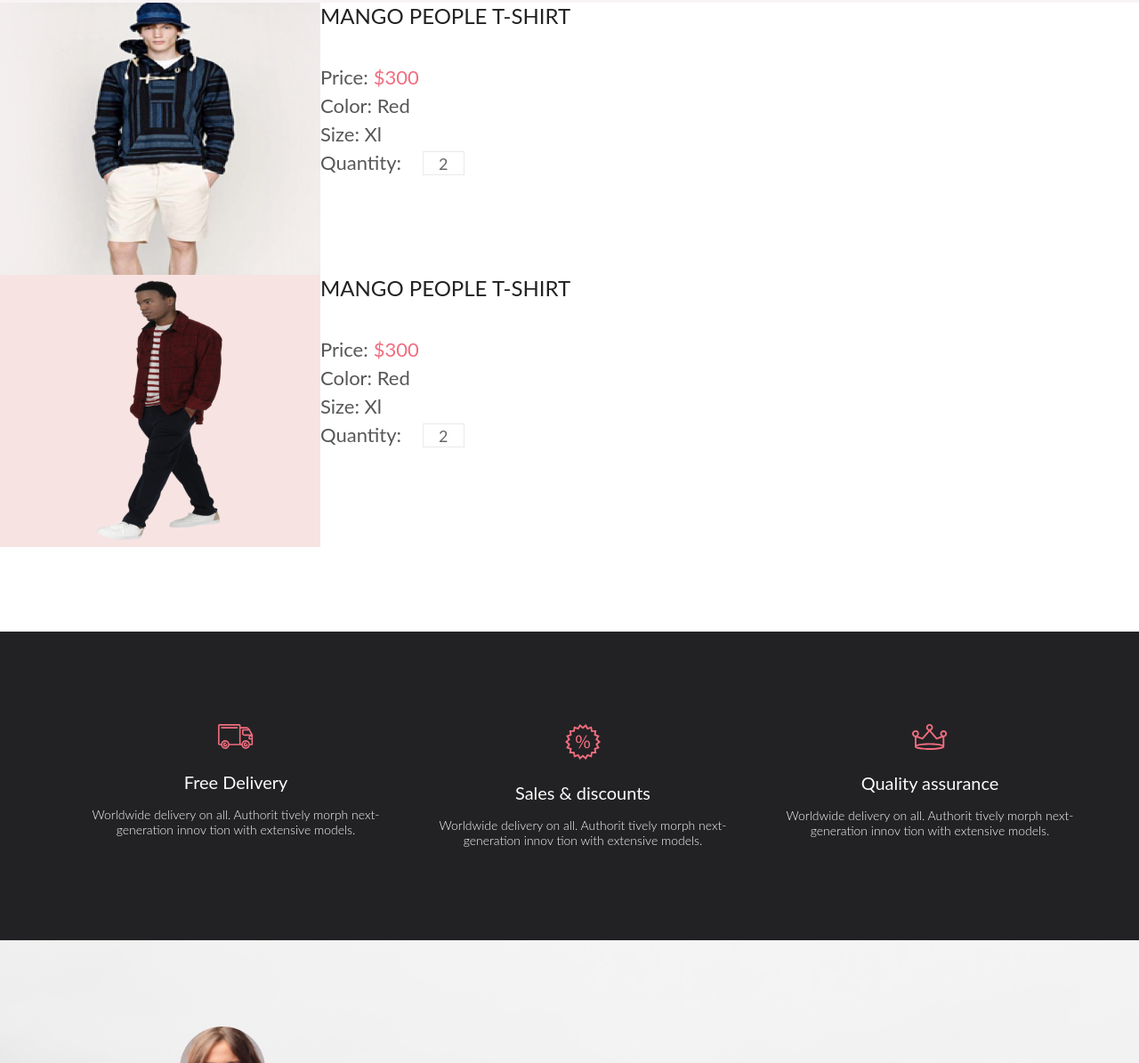
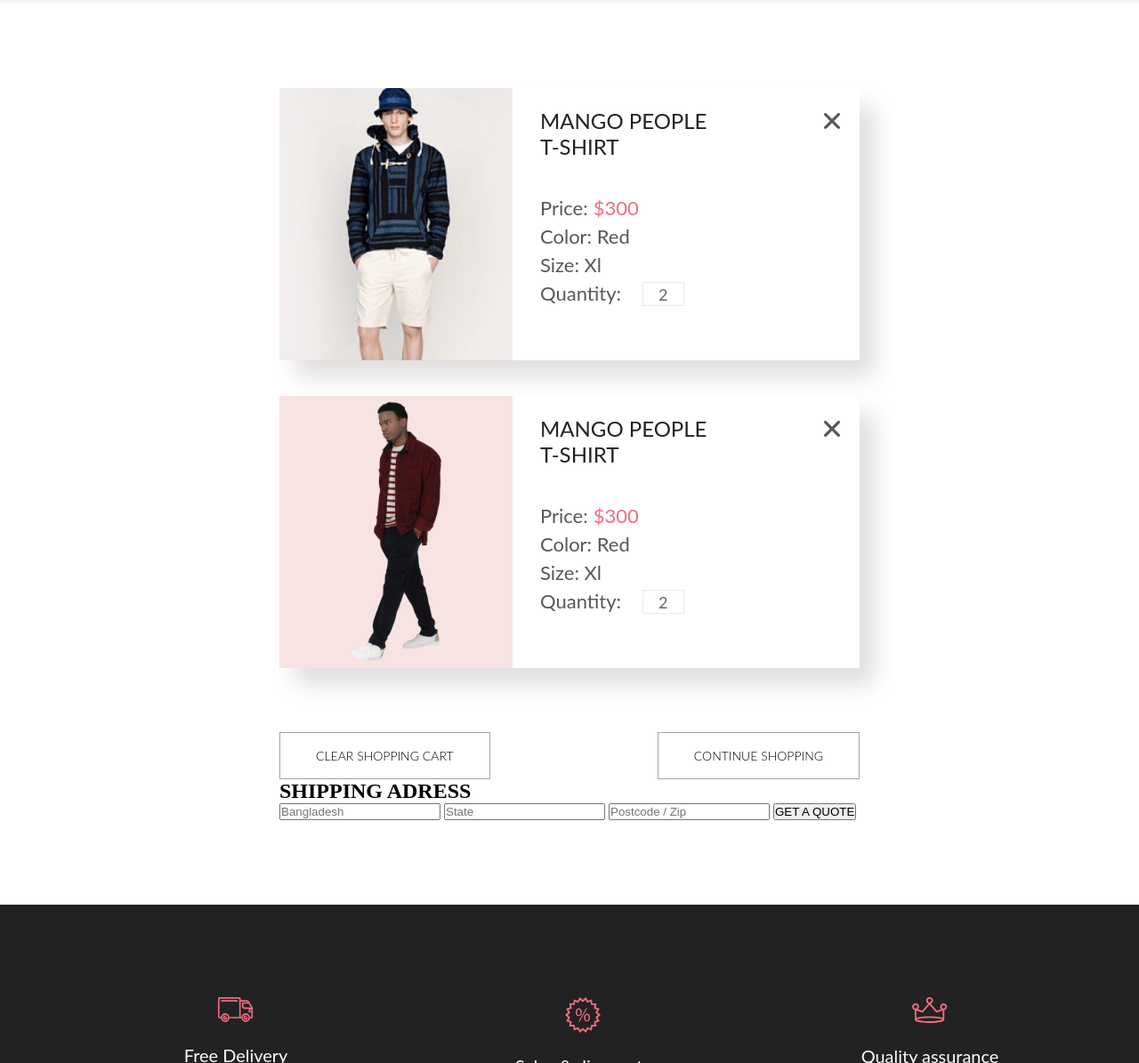
Before and after one commit to Salis666/Shop-layout, a plain HTML site: page cart.html in a window 1280 px wide. Shown: the part 224-1419 px from the top of the page at 89% size. Drawn offline with Linux system fonts and the light colour scheme.

Commit message:
add more style in block's

```diff
--- /dev/null
+++ b/b-block/_b-bottonPay.scss
@@ -0,0 +1,49 @@
+.b-bottonPay {
+
+            &_marginTop {
+                        margin-top: 72px;
+            }
+
+            &_flex {
+                        display: flex;
+                        justify-content: space-between;
+            }
+
+            &__bottonClear {
+                        padding: 17px 40px;
+                        background-color: white;
+                        border: 1px solid #A4A4A4;
+                        text-decoration: none;
+
+                        font-family: 'Lato';
+                        font-style: normal;
+                        font-weight: 300;
+                        font-size: 14px;
+                        line-height: 17px;
+                        color: #000000;
+
+                        &:hover {
+                                    background-color: #A4A4A4;
+                        }
+            }
+
+            &__bottonContinue {
+                        padding: 17px 40px;
+                        background-color: white;
+                        border: 1px solid #A4A4A4;
+
+                        text-decoration: none;
+
+                        font-family: 'Lato';
+                        font-style: normal;
+                        font-weight: 300;
+                        font-size: 14px;
+                        line-height: 17px;
+                        color: #000000;
+
+                        &:hover {
+                                    background-color: #A4A4A4;
+                        }
+            }
+
+}
--- a/b-block/_b-cartPay.scss
+++ b/b-block/_b-cartPay.scss
@@ -2,4 +2,17 @@
             display: flex;
             max-width: 652px;
             max-height: 306px;
+            box-shadow: 17px 19px 24px rgba(0, 0, 0, 0.13);
+
+            &_marginTop {
+                        margin-top: 40px;
+            }
+
+            &__close {
+                        padding: 28px 22px 260px 57px;
+            }
+
+            &__img {
+                        max-width: 262px;
+            }
 }
--- a/b-block/_b-cartPayText.scss
+++ b/b-block/_b-cartPayText.scss
@@ -1,4 +1,6 @@
 .b-cartPayText {
+            padding: 22px 57px 62px 31px;
+
             &__name {
                         font-family: 'Lato';
                         font-style: normal;
--- /dev/null
+++ b/b-block/_b-flexCart.scss
@@ -0,0 +1,7 @@
+.b-flexCart {
+            max-width: 652px;
+
+            &_marginTop {
+                        margin-top: 96px;
+            }
+}
--- a/cart.html
+++ b/cart.html
@@ -78,10 +78,11 @@
 
             </div>
 
-            <div class="b-flexCart">
+            <div class="b-flexCart container b-flexCart_marginTop">
                         <div class="b-flexCart__cart">
                                     <div class="b-cartPay">
-                                                <img src="pic/product/man_blue_hoodies.png" alt="product">
+                                                <img class="b-cartPay__img" src="pic/product/man_blue_hoodies.png"
+                                                            alt="product">
 
                                                 <div class="b-cartPay__text b-cartPayText">
                                                             <h2
@@ -108,9 +109,12 @@
                                                                         </p>
                                                             </div>
                                                 </div>
+                                                <a href="#" class="b-cartPay__close"><img src="pic/closeBig.svg"
+                                                                        alt="close"></a>
                                     </div>
-                                    <div class="b-cartPay">
-                                                <img src="pic/product/blackMen_redShirt.png" alt="product">
+                                    <div class="b-cartPay b-cartPay_marginTop">
+                                                <img class="b-cartPay__img" src="pic/product/blackMen_redShirt.png"
+                                                            alt="product">
                                                 <div class="b-cartPay__text b-cartPayText">
                                                             <h2
                                                                         class="b-cartPayText__name b-cartPayText__name_marginBottom">
@@ -136,10 +140,26 @@
                                                                         </p>
                                                             </div>
                                                 </div>
+                                                <a href="#" class="b-cartPay__close"><img src="pic/closeBig.svg"
+                                                                        alt="close"></a>
                                     </div>
-                                    <div class="b-bottonPay"></div>
+                                    <div class="b-bottonPay b-bottonPay_flex b-bottonPay_marginTop">
+                                                <a class="b-bottonPay__bottonClear" href="index.html">CLEAR SHOPPING
+                                                            CART</a>
+
+                                                <a class="b-bottonPay__bottonContinue" href="index.html">CONTINUE
+                                                            SHOPPING</a>
+                                    </div>
                         </div>
-                        <div class="b-flexCart__payForm"></div>
+                        <div class="b-flexCart__payForm">
+                                    <form action="#">
+                                                <h2>SHIPPING ADRESS</h2>
+                                                <input placeholder="Bangladesh">
+                                                <input placeholder="State">
+                                                <input placeholder="Postcode / Zip">
+                                                <button type="submit">GET A QUOTE</button>
+                                    </form>
+                        </div>
             </div>
 
             <footer>
--- a/style.scss
+++ b/style.scss
@@ -1014,3 +1014,5 @@
 @import "b-block/_b-price";
 @import "b-block/_b-cartPayText";
 @import "b-block/_b-cartPay";
+@import "b-block/_b-flexCart";
+@import "b-block/_b-bottonPay";
```
Also changed, not shown: pic/closeBig.svg (added), style.css, 1 other file.
